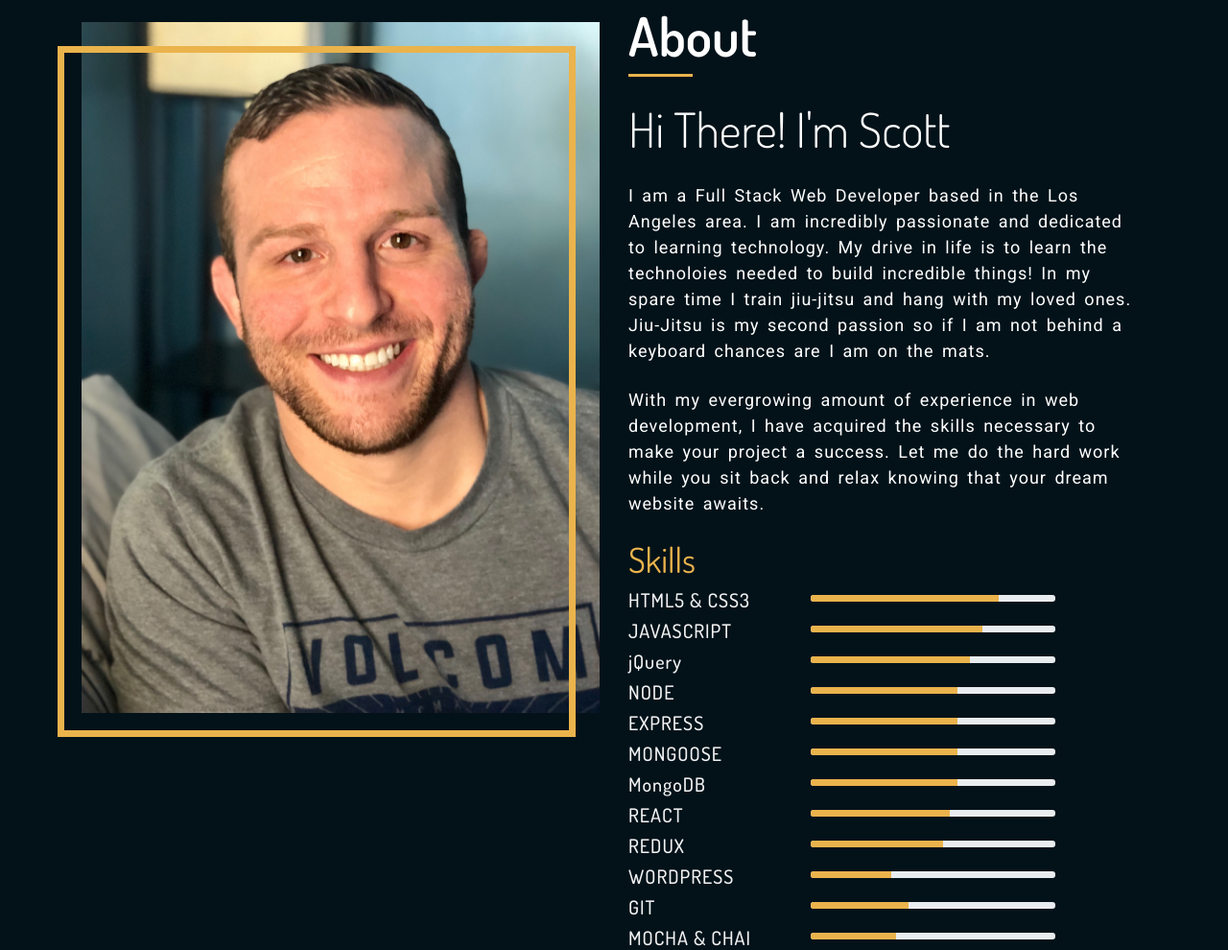
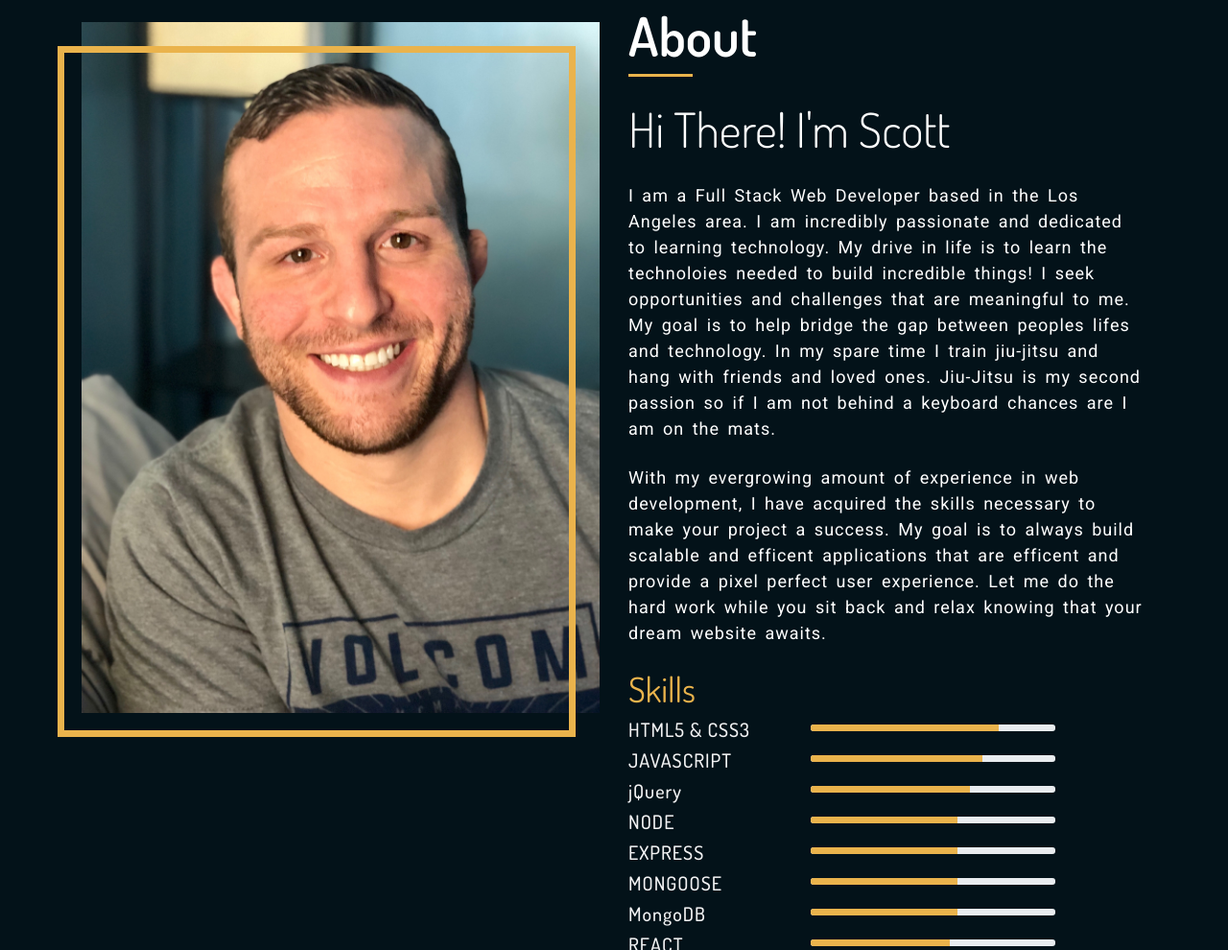
Before and after one commit to kimura-dev1297/mock-one, a plain HTML site: page index.html in a window 1280 px wide. Shown: the part 727-1717 px from the top of the page at 96% size. Drawn offline with nearby package versions, Linux system fonts and the light colour scheme.

Commit message:
added to about me section

```diff
--- a/index.html
+++ b/index.html
@@ -72,12 +72,11 @@
 						<h3>Hi There! I'm Scott</h3>
 						<p class="mb-0">I am a Full Stack Web Developer based in the Los Angeles area. I am incredibly passionate and
 							dedicated
-							to learning technology. My drive in life is to learn the technoloies needed to build incredible things! In my spare time I train jiu-jitsu
-							and hang with my loved ones. Jiu-Jitsu is my second passion so if I am not behind a keyboard chances are I am on
+							to learning technology. My drive in life is to learn the technoloies needed to build incredible things! I seek opportunities and challenges that are meaningful to me. My goal is to help bridge the gap between peoples lifes and technology. In my spare time I train jiu-jitsu
+							and hang with friends and loved ones. Jiu-Jitsu is my second passion so if I am not behind a keyboard chances are I am on
 							the mats.</p>
 						<p class="my-4">With my evergrowing amount of experience in web development, I have acquired the skills necessary
-							to make your project a success. Let me do the hard work while you sit back and relax knowing that your dream
-							website awaits.</p>
+							to make your project a success. My goal is to always build scalable and efficent applications that are efficent and provide a pixel perfect user experience. Let me do the hard work while you sit back and relax knowing that your dream website awaits.</p>
 					</div>
 					<div class="skills_section">
 						<h3>Skills</h3>
```
